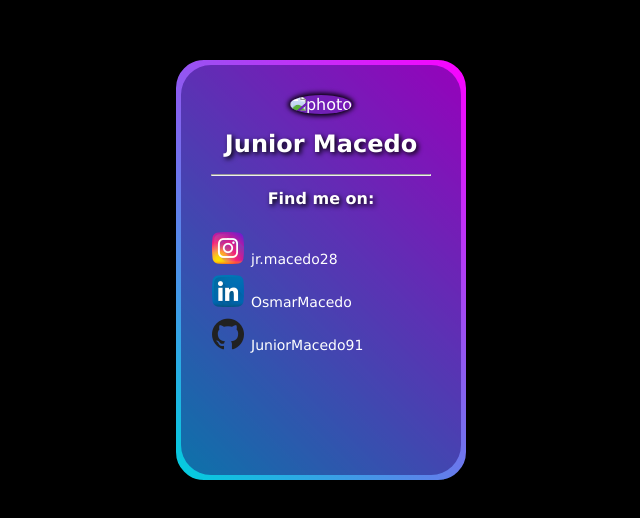
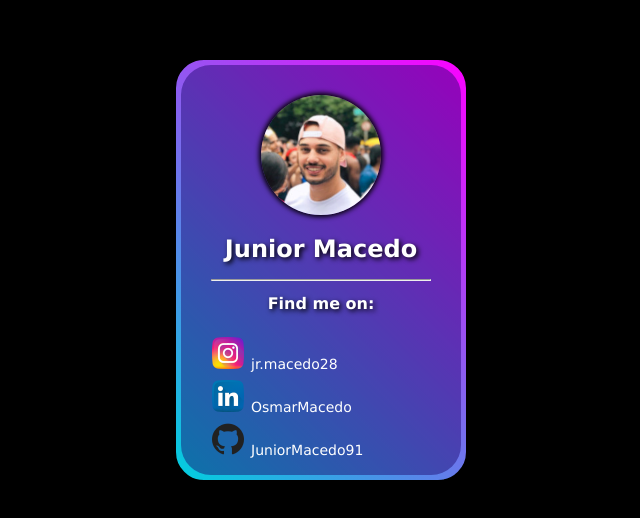
Before and after one commit to JuniorMacedo91/Profile-Card, a plain HTML site: page index.html in a window 1280 px wide. Shown: the part 130-648 px from the top of the page, without its empty margins (319-959 px from the left). Drawn offline with Linux system fonts and the light colour scheme; files whose address does not match are found by name.

Commit message:
Update index.html

```diff
--- a/index.html
+++ b/index.html
@@ -12,7 +12,7 @@
         <div class="container">
             <div class="sub-container">
 
-                <img class="foto" src="./images/me.jpg" alt="photo">
+                <img class="foto" src="./assets/me.jpg" alt="photo">
 
                 <h1>Junior Macedo</h1>
                 <hr>
```
